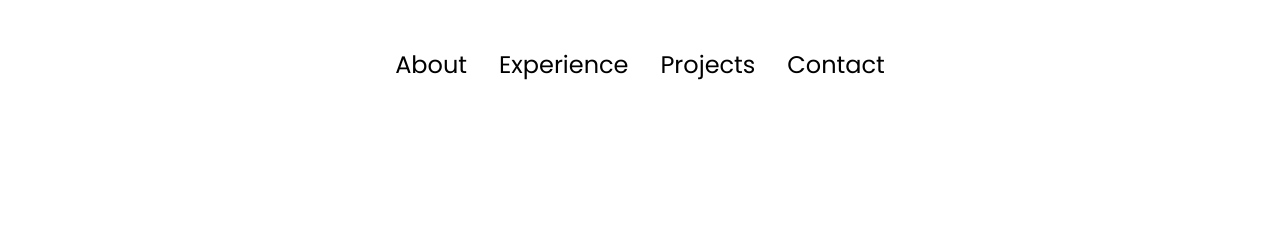
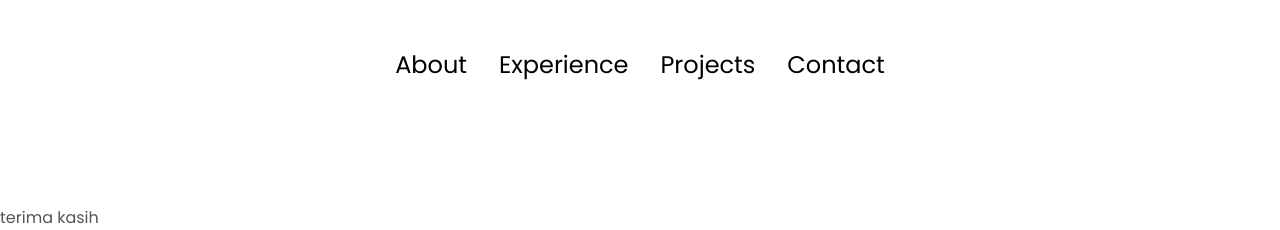
Before and after one commit to jiddandrm/portofolio-jiddan, a plain HTML site: page index.html in a window 1280 px wide. Shown: the part 3329-3559 px from the top of the page. Before the commit the page ends 3534 px from the top, so only its background shows below. Drawn offline with Linux system fonts and the light colour scheme.

Commit message:
Update index.html

```diff
--- a/index.html
+++ b/index.html
@@ -296,6 +296,7 @@
         </div>
       </nav>
     </footer>
+    <p>terima kasih</p>
     <script src="script.js"></script>
   </body>
 </html>
```
